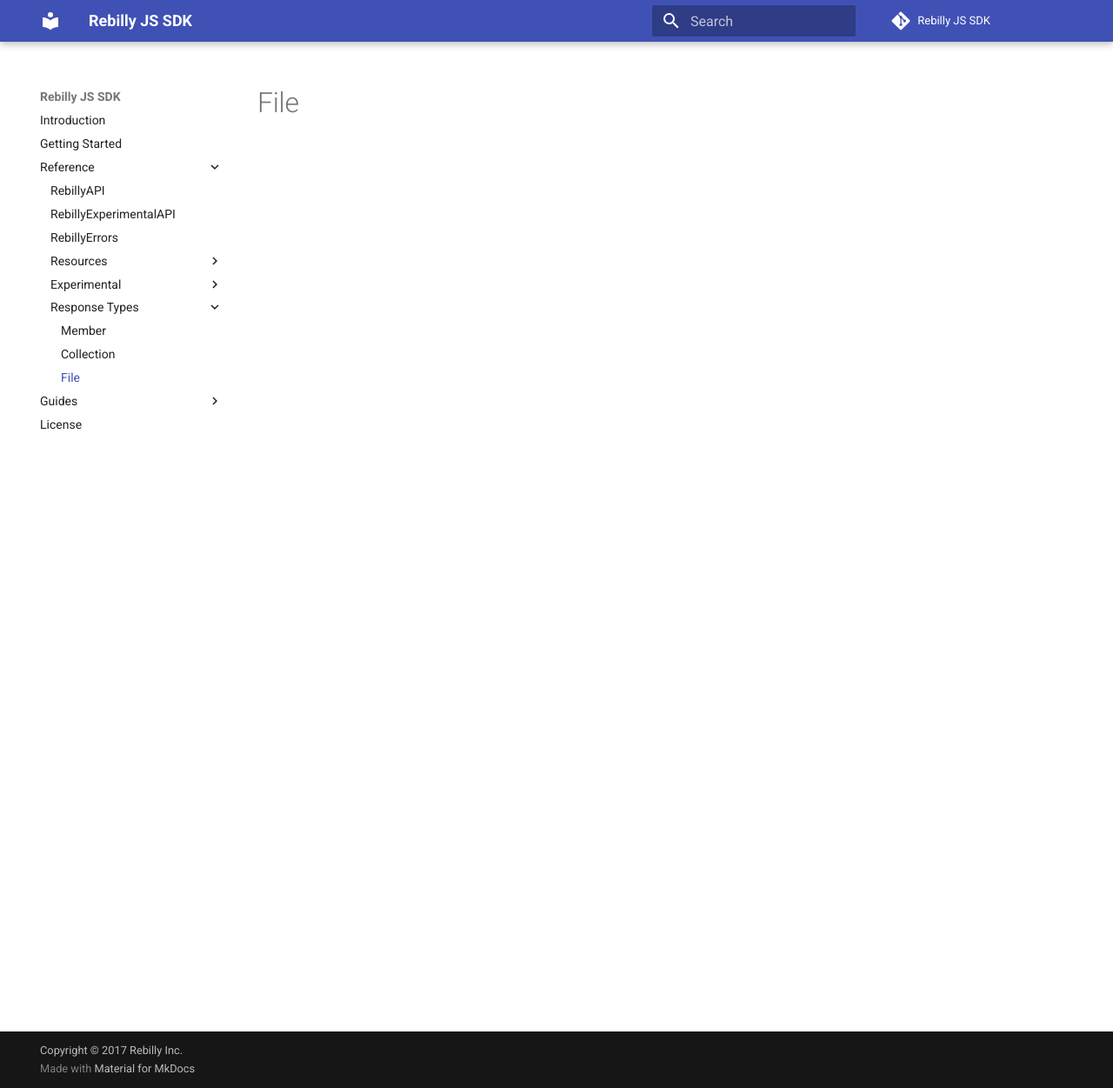
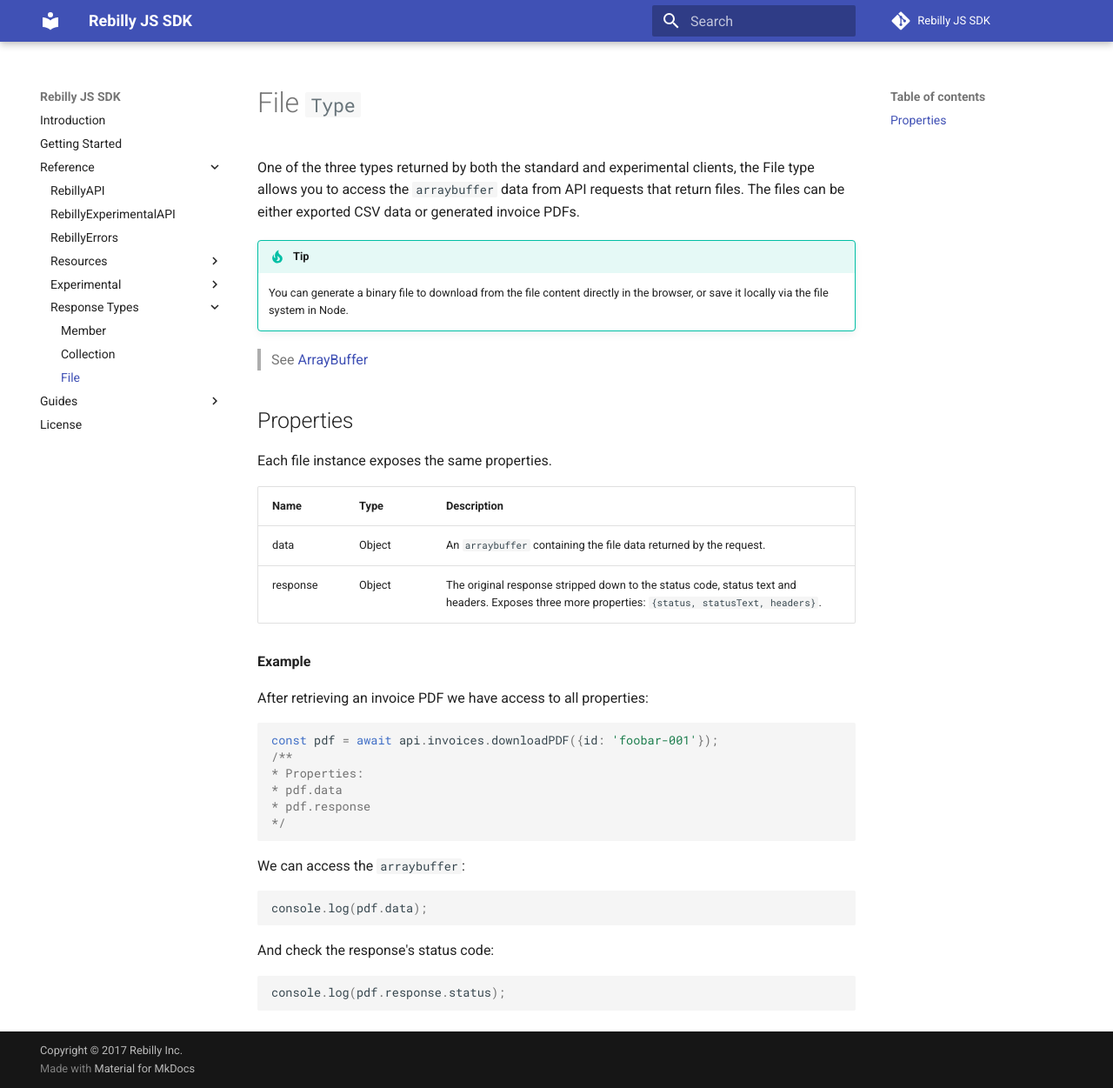
Before and after one commit to Rebilly/rebilly-js-sdk, an MkDocs documentation site: the page built from docs/reference/types/file.md, in a window 1280 px wide and 1251 px high. Shown: the whole window at 87% size. Built offline with MkDocs 1.6.1 and Material for MkDocs 9.7.7, drawn with Linux system fonts in a browser that asks for light colours; comment, search, counter and statistics services are not loaded; old or Windows-style settings are respelled for this version of MkDocs.

Commit message:
Add file type documentation, fix invoices documentation

````diff
--- a/docs/reference/types/file.md
+++ b/docs/reference/types/file.md
@@ -1 +1,41 @@
-# File
+# File <small>`Type`</small>
+
+One of the three types returned by both the standard and experimental clients, the File type allows you to access the `arraybuffer` data from API requests that return files. The files can be either exported CSV data or generated invoice PDFs.
+
+!!! tip
+    You can generate a binary file to download from the file content directly in the browser, or save it locally via the file system in Node.
+
+> See [ArrayBuffer][goto-mdn]
+
+## Properties
+Each file instance exposes the same properties.
+
+| Name | Type | Description |
+| ---- | ---- | ----------- |
+| data | Object | An `arraybuffer` containing the file data returned by the request. |
+| response | Object | The original response stripped down to the status code, status text and headers. Exposes three more properties: `{status, statusText, headers}`. |
+
+**Example**
+
+After retrieving an invoice PDF we have access to all properties:
+```js
+const pdf = await api.invoices.downloadPDF({id: 'foobar-001'});
+/**
+* Properties:
+* pdf.data
+* pdf.response
+*/
+```
+
+We can access the `arraybuffer`:
+```js
+console.log(pdf.data);
+```
+
+And check the response's status code:
+```js
+console.log(pdf.response.status);
+```
+
+
+[goto-mdn]: https://developer.mozilla.org/en-US/docs/Web/JavaScript/Reference/Global_Objects/ArrayBuffer
````
Also changed, not shown: docs/reference/resources/invoices.md (+1 -1 lines).
